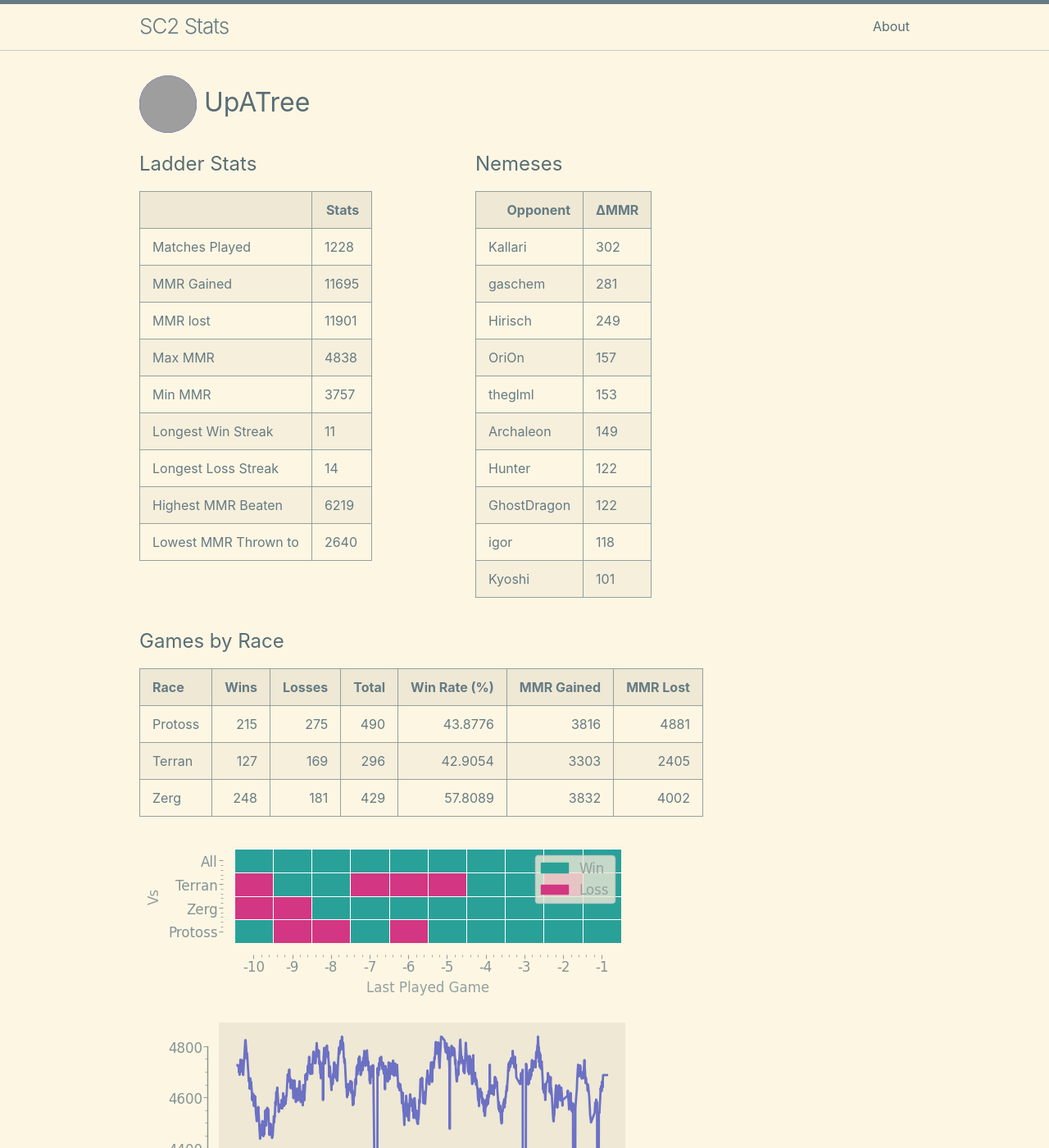
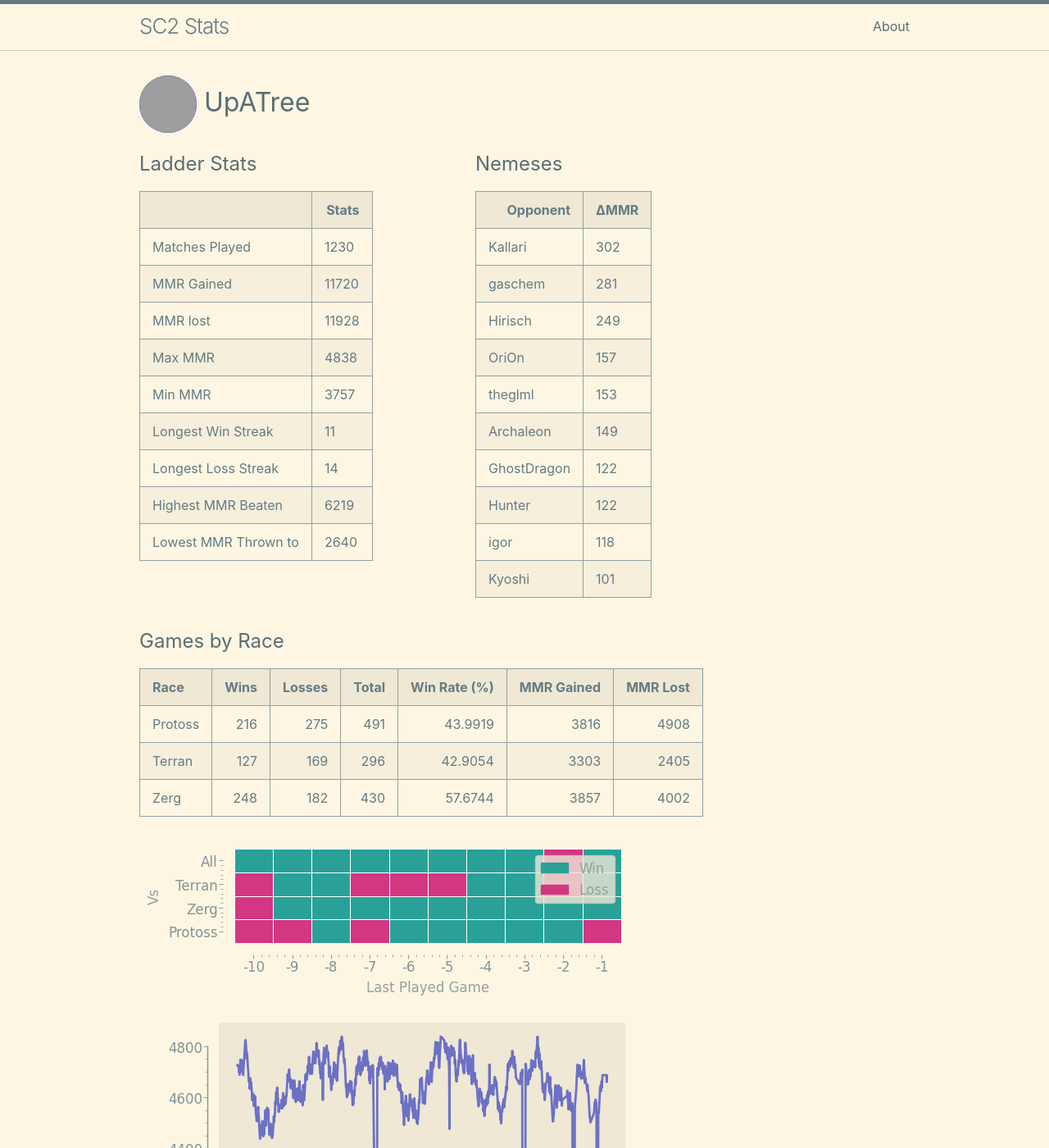
Before and after one commit to kylermurphy/UpATree, a Jekyll site: the page built from docs/index.md, in a window 1280 px wide and 1400 px high. Shown: the whole window at 82% size. Built offline with Jekyll 4.4.1, drawn with Linux system fonts in a browser that asks for light colours; grey boxes are pictures that could not be loaded.

Commit message:
running on push

```diff
--- a/docs/index.md
+++ b/docs/index.md
@@ -18,15 +18,15 @@ layout: home
   <tbody>
     <tr>
       <td>Matches Played</td>
-      <td>1228</td>
+      <td>1230</td>
     </tr>
     <tr>
       <td>MMR Gained</td>
-      <td>11695</td>
+      <td>11720</td>
     </tr>
     <tr>
       <td>MMR lost</td>
-      <td>11901</td>
+      <td>11928</td>
     </tr>
     <tr>
       <td>Max MMR</td>
@@ -90,11 +90,11 @@ layout: home
       <td>149</td>
     </tr>
     <tr>
-      <td>Hunter</td>
+      <td>GhostDragon</td>
       <td>122</td>
     </tr>
     <tr>
-      <td>GhostDragon</td>
+      <td>Hunter</td>
       <td>122</td>
     </tr>
     <tr>
@@ -114,9 +114,9 @@ layout: home
 
 | Race    |   Wins |   Losses |   Total |   Win Rate (%) |   MMR Gained |   MMR Lost |
 |:--------|-------:|---------:|--------:|---------------:|-------------:|-----------:|
-| Protoss |    215 |      275 |     490 |        43.8776 |         3816 |       4881 |
+| Protoss |    216 |      275 |     491 |        43.9919 |         3816 |       4908 |
 | Terran  |    127 |      169 |     296 |        42.9054 |         3303 |       2405 |
-| Zerg    |    248 |      181 |     429 |        57.8089 |         3832 |       4002 |
+| Zerg    |    248 |      182 |     430 |        57.6744 |         3857 |       4002 |
 
 ![Games by Race](./assets/gm_hist.png)
 
--- a/log.txt
+++ b/log.txt
@@ -461,3 +461,4 @@ Writing a log file 2025-03-14 17:32:14.
 Writing a log file 2025-03-14 17:48:18.
 Writing a log file 2025-03-14 18:30:25.
 Writing a log file 2025-03-14 18:50:34.
+Writing a log file 2025-03-14 19:18:37.
```
Also changed, not shown: docs/assets/MMR.png, docs/assets/daily.png, docs/assets/gm_hist.png, docs/assets/r_wrt.png, 1 other file.
